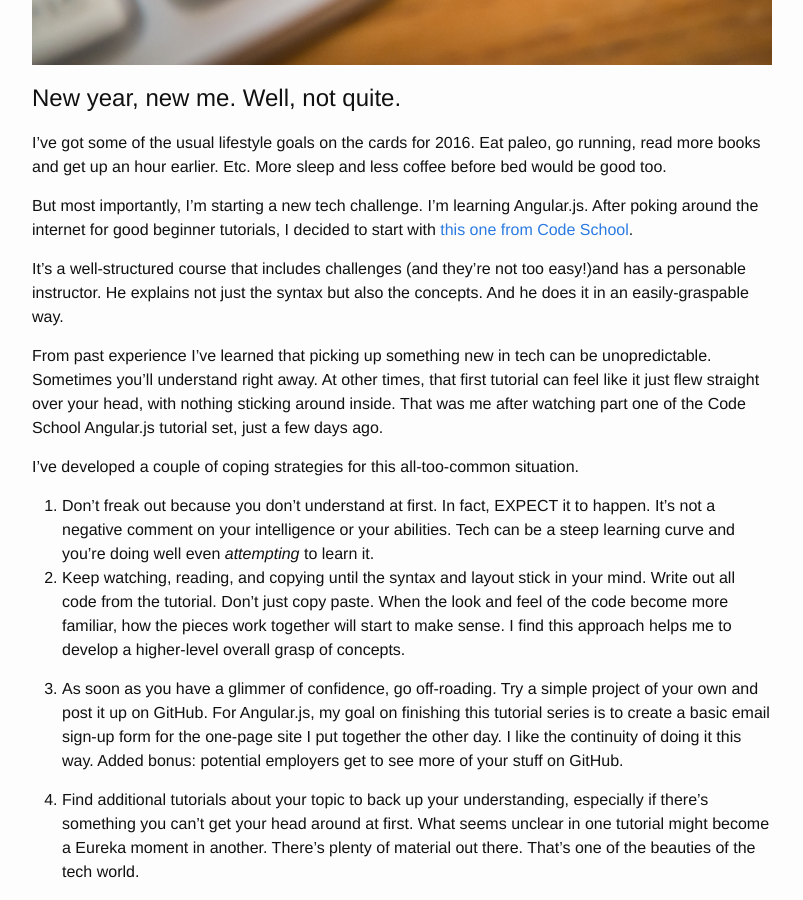
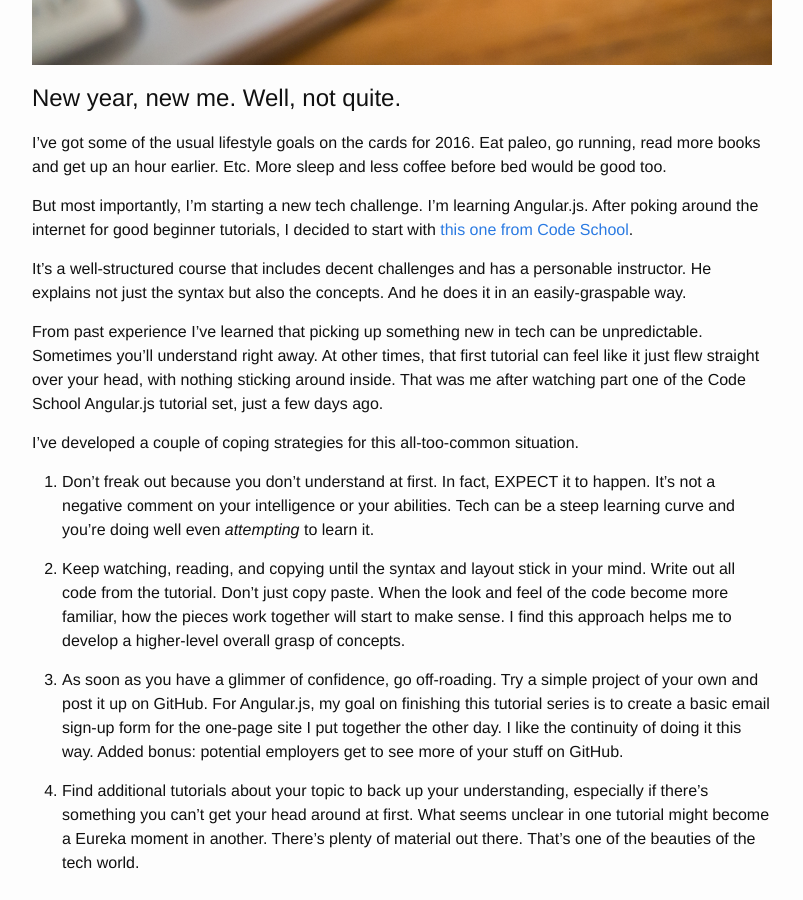
Before and after one commit to sjnorth/sjnorth.github.io, a Jekyll site: the page built from _posts/2016-01-03-new-adventures-angular.md, in a window 1280 px wide and 900 px high, scrolled down 685 px. Shown: the whole window, without its empty margins (238-1041 px from the left). Built offline with Jekyll 4.4.1, drawn with Linux system fonts in a browser that asks for light colours.

Commit message:
spelling error

```diff
--- a/_posts/2016-01-03-new-adventures-angular.md
+++ b/_posts/2016-01-03-new-adventures-angular.md
@@ -14,13 +14,15 @@ I've got some of the usual lifestyle goals on the cards for 2016. Eat paleo, go
 But most importantly, I'm starting a new tech challenge. I'm learning Angular.js.
 After poking around the internet for good beginner tutorials, I decided to start with [this one from Code School](http://campus.codeschool.com/courses/shaping-up-with-angular-js).
 
-It's a well-structured course that includes challenges (and they're not too easy!)and has a personable instructor. He explains not just the syntax but also the concepts. And he does it in an easily-graspable way.
+It's a well-structured course that includes decent challenges and has a personable instructor. He explains not just the syntax but also the concepts. And he does it in an easily-graspable way.
 
-From past experience I've learned that picking up something new in tech can be unopredictable. Sometimes you'll understand right away. At other times, that first tutorial can feel like it just flew straight over your head, with nothing sticking around inside. That was me after watching part one of the Code School Angular.js tutorial set, just a few days ago.
+From past experience I've learned that picking up something new in tech can be unpredictable. Sometimes you'll understand right away. At other times, that first tutorial can feel like it just flew straight over your head, with nothing sticking around inside. That was me after watching part one of the Code School Angular.js tutorial set, just a few days ago.
 
 I've developed a couple of coping strategies for this all-too-common situation.
 
 1. Don't freak out because you don't understand at first. In fact, EXPECT it to happen. It's not a negative comment on your intelligence or your abilities. Tech can be a steep learning curve and you're doing well even _attempting_ to learn it.
+
+
 2. Keep watching, reading, and copying until the syntax and layout stick in your mind. Write out all code from the tutorial. Don't just copy paste. When the look and feel of the code become more familiar, how the pieces work together will start to make sense. I find this approach helps me to develop a higher-level overall grasp of concepts.
 
 3. As soon as you have a glimmer of confidence, go off-roading. Try a simple project of your own and post it up on GitHub. For Angular.js, my goal on finishing this tutorial series is to create a basic email sign-up form for the one-page site I put together the other day. I like the continuity of doing it this way. Added bonus: potential employers get to see more of your stuff on GitHub.
```
